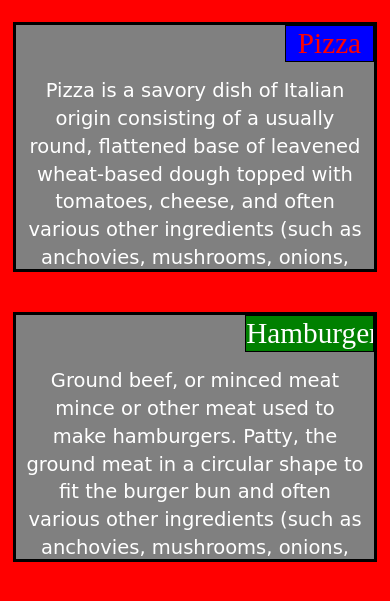
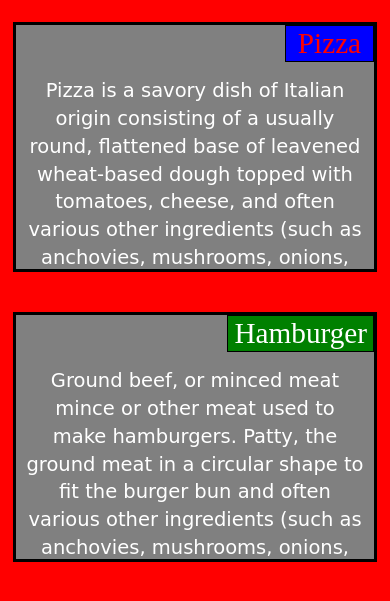
Before and after one commit to ishant77/mod3, a plain HTML site: page mod3-solution/index.html in a window 390 px wide. Shown: the part 166-767 px from the top of the page. Drawn offline with Linux system fonts and the light colour scheme.

Commit message:
Update stylesheet.css

```diff
--- a/mod3-solution/css/stylesheet.css
+++ b/mod3-solution/css/stylesheet.css
@@ -117,8 +117,8 @@ p{
 	font-size: 1.5em;
 	}
 	div.column2 >h2{
-	margin-left:64%;
-	width:36%;
+	margin-left:59%;
+	width:41%;
 	}
 }
 @media(min-width: 768px){
```
